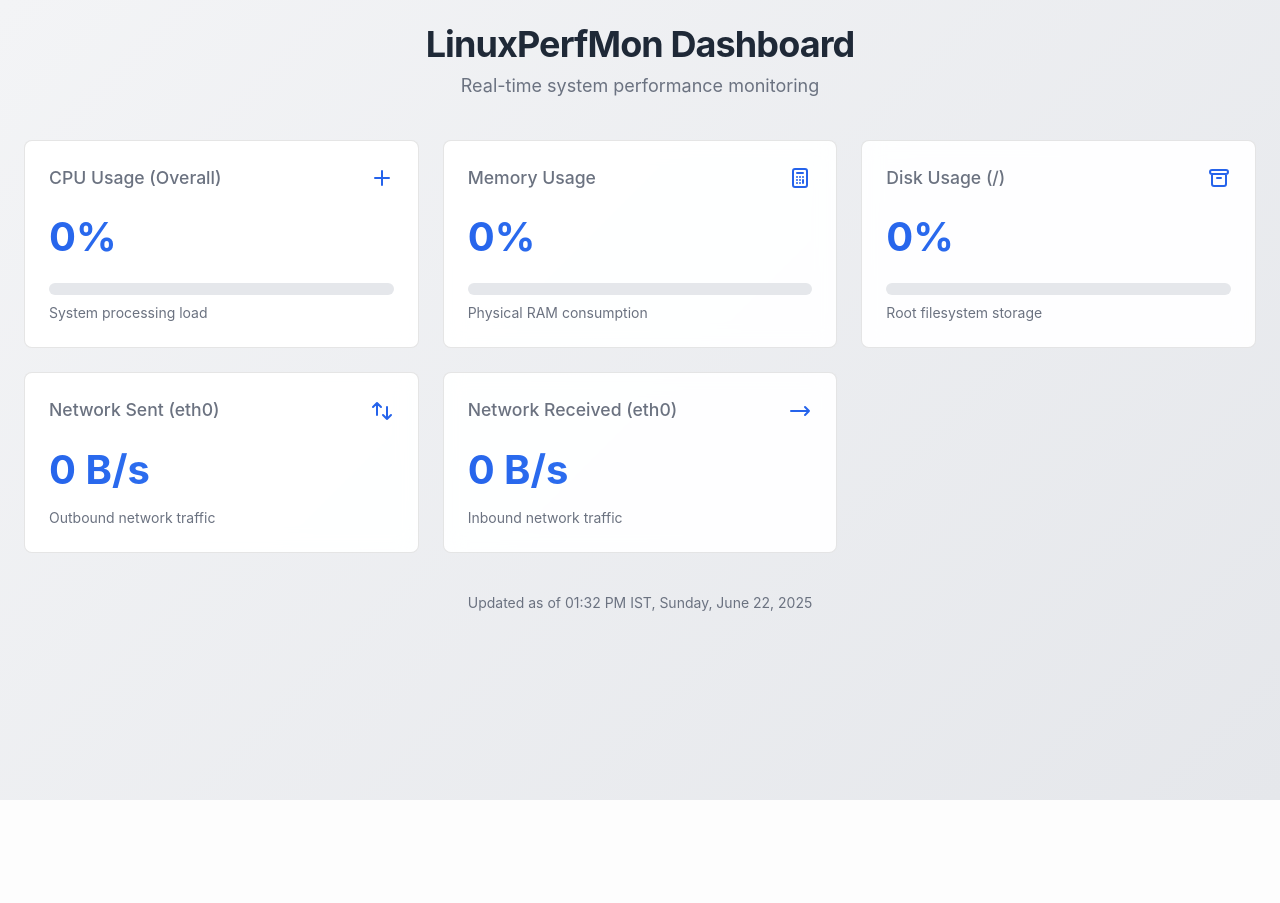
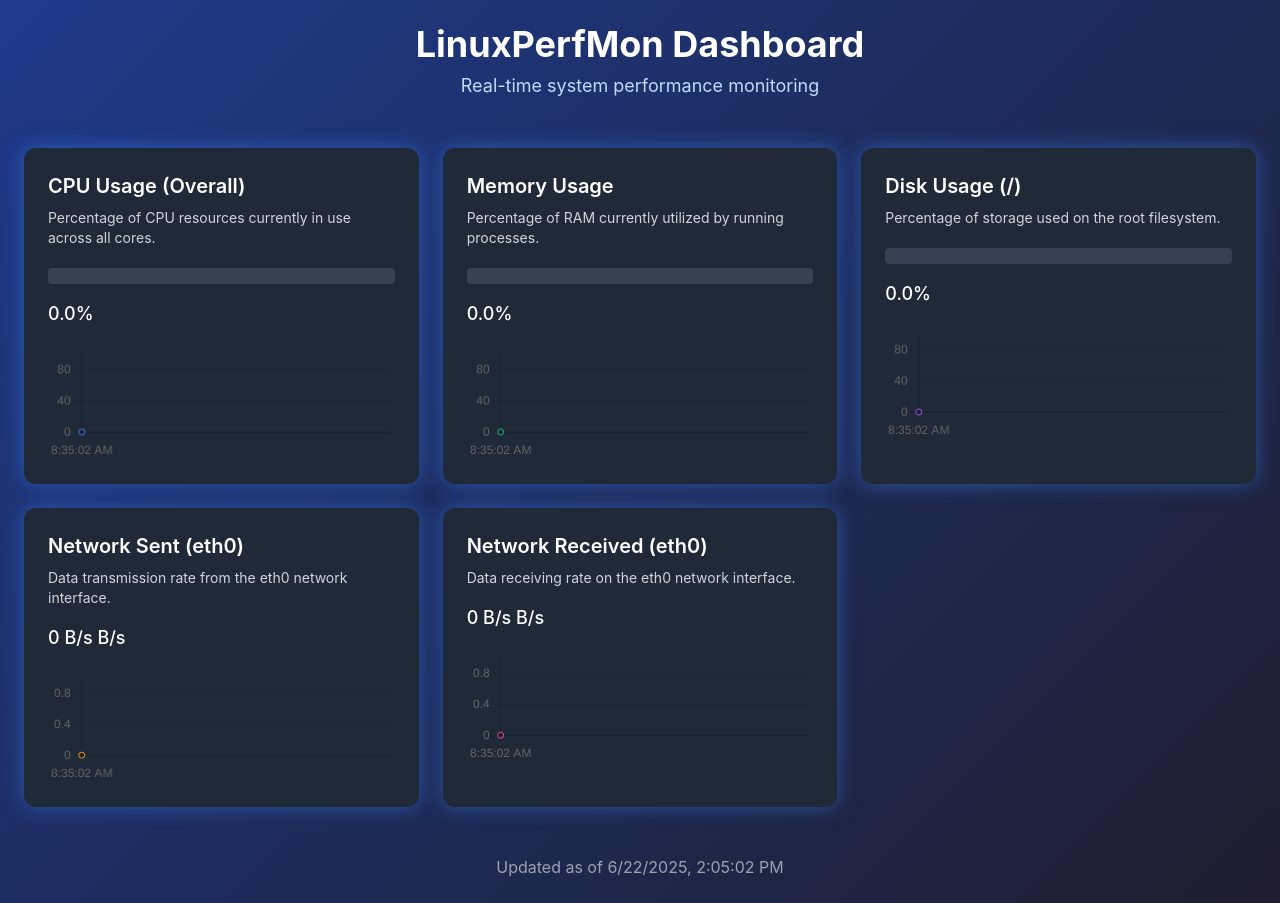
Before and after one commit to bharshubham/operating-system, a Flask app: page / in a window 1280 px wide. Before the commit the page ends 800 px from the top, so only its background shows below. Run offline with Flask 3, Linux system fonts and the light colour scheme; data that the repository does not hold is empty; some libraries are stand-ins or nearby versions.

Commit message:
Update index.html

```diff
--- a/projectOS/template/index.html
+++ b/projectOS/template/index.html
@@ -3,165 +3,247 @@
 <head>
     <meta charset="UTF-8">
     <meta name="viewport" content="width=device-width, initial-scale=1.0">
-    <title>LinuxPerfMon - Light Theme Dashboard</title>
+    <title>LinuxPerfMon Dashboard</title>
     <script src="https://cdn.tailwindcss.com"></script>
+    <script src="https://cdn.jsdelivr.net/npm/chart.js"></script>
     <style>
         body {
-            background: linear-gradient(135deg, #f3f4f6 0%, #e5e7eb 100%);
+            background: linear-gradient(135deg, #1e3a8a, #1e1e2e);
             min-height: 100vh;
             font-family: 'Inter', sans-serif;
-            color: #1f2937;
+        }
+        .glow {
+            box-shadow: 0 0 20px rgba(59, 130, 246, 0.5);
+        }
+        .progress-bar {
+            transition: width 0.5s ease-in-out;
         }
         .card {
-            background: rgba(255, 255, 255, 0.95);
-            backdrop-filter: blur(10px);
-            border: 1px solid rgba(0, 0, 0, 0.1);
             transition: transform 0.3s ease, box-shadow 0.3s ease;
         }
         .card:hover {
             transform: translateY(-5px);
-            box-shadow: 0 10px 20px rgba(0, 0, 0, 0.1);
-        }
-        .metric-value {
-            font-size: 2.5rem;
-            font-weight: 700;
-            background: linear-gradient(45deg, #2563eb, #3b82f6);
-            -webkit-background-clip: text;
-            -webkit-text-fill-color: transparent;
-        }
-        .metric-label {
-            color: #6b7280;
-            font-size: 1.1rem;
-            font-weight: 500;
-        }
-        .progress-bar {
-            background: #e5e7eb;
-            border-radius: 9999px;
-            overflow: hidden;
-            height: 0.75rem;
-        }
-        .progress-fill {
-            background: linear-gradient(90deg, #2563eb, #3b82f6);
-            height: 100%;
-            transition: width 0.5s ease;
-        }
-        .tooltip {
-            position: relative;
-            display: inline-block;
-        }
-        .tooltip .tooltiptext {
-            visibility: hidden;
-            width: 200px;
-            background-color: #1f2937;
-            color: #fff;
-            text-align: center;
-            border-radius: 6px;
-            padding: 8px;
-            position: absolute;
-            z-index: 1;
-            bottom: 125%;
-            left: 50%;
-            margin-left: -100px;
-            opacity: 0;
-            transition: opacity 0.3s;
-            font-size: 0.9rem;
-        }
-        .tooltip:hover .tooltiptext {
-            visibility: visible;
-            opacity: 1;
+            box-shadow: 0 10px 20px rgba(59, 130, 246, 0.3);
         }
     </style>
 </head>
-<body class="p-6">
-    <div class="container mx-auto">
-        <header class="mb-10 text-center">
-            <h1 class="text-4xl font-bold tracking-tight">LinuxPerfMon Dashboard</h1>
-            <p class="text-gray-500 mt-2 text-lg">Real-time system performance monitoring</p>
+<body class="text-white">
+    <div class="container mx-auto p-6">
+        <header class="text-center mb-12">
+            <h1 class="text-4xl font-bold mb-2">LinuxPerfMon Dashboard</h1>
+            <p class="text-lg text-blue-200">Real-time system performance monitoring</p>
         </header>
-        <div class="grid grid-cols-1 sm:grid-cols-2 lg:grid-cols-3 gap-6">
-            <!-- CPU Usage Card -->
-            <div class="card rounded-lg p-6">
-                <div class="flex items-center justify-between">
-                    <h2 class="metric-label">CPU Usage (Overall)</h2>
-                    <div class="tooltip">
-                        <svg class="w-6 h-6 text-blue-600" fill="none" stroke="currentColor" viewBox="0 0 24 24">
-                            <path stroke-linecap="round" stroke-linejoin="round" stroke-width="2" d="M5 12h14M12 5v14"/>
-                        </svg>
-                        <span class="tooltiptext">Percentage of CPU resources currently in use across all cores.</span>
+
+        <div class="grid grid-cols-1 md:grid-cols-2 lg:grid-cols-3 gap-6">
+            <!-- CPU Usage -->
+            <div class="card bg-gray-800 rounded-xl p-6 glow">
+                <h2 class="text-xl font-semibold mb-2">CPU Usage (Overall)</h2>
+                <p class="text-sm text-gray-300 mb-4">Percentage of CPU resources currently in use across all cores.</p>
+                <div class="relative pt-1">
+                    <div class="overflow-hidden h-4 mb-4 text-xs flex rounded bg-gray-700">
+                        <div id="cpu-progress" class="progress-bar shadow-none flex flex-col text-center whitespace-nowrap text-white justify-center bg-blue-500" style="width: 0%"></div>
                     </div>
                 </div>
-                <p class="metric-value mt-4">0%</p>
-                <div class="progress-bar mt-4">
-                    <div class="progress-fill w-0"></div>
-                </div>
-                <p class="text-gray-500 text-sm mt-2">System processing load</p>
+                <p class="text-lg font-medium"><span id="cpu-value">0</span>%</p>
+                <canvas id="cpuChart" class="mt-4" height="100"></canvas>
             </div>
-            <!-- Memory Usage Card -->
-            <div class="card rounded-lg p-6">
-                <div class="flex items-center justify-between">
-                    <h2 class="metric-label">Memory Usage</h2>
-                    <div class="tooltip">
-                        <svg class="w-6 h-6 text-blue-600" fill="none" stroke="currentColor" viewBox="0 0 24 24">
-                            <path stroke-linecap="round" stroke-linejoin="round" stroke-width="2" d="M9 7h6m0 10v-3m-3 3h.01M9 17h.01M9 14h.01M12 14h.01M15 11h.01M12 11h.01M9 11h.01M7 21h10a2 2 0 002-2V5a2 2 0 00-2-2H7a2 2 0 00-2 2v14a2 2 0 002 2z"/>
-                        </svg>
-                        <span class="tooltiptext">Percentage of RAM currently utilized by running processes.</span>
+
+            <!-- Memory Usage -->
+            <div class="card bg-gray-800 rounded-xl p-6 glow">
+                <h2 class="text-xl font-semibold mb-2">Memory Usage</h2>
+                <p class="text-sm text-gray-300 mb-4">Percentage of RAM currently utilized by running processes.</p>
+                <div class="relative pt-1">
+                    <div class="overflow-hidden h-4 mb-4 text-xs flex rounded bg-gray-700">
+                        <div id="memory-progress" class="progress-bar shadow-none flex flex-col text-center whitespace-nowrap text-white justify-center bg-green-500" style="width: 0%"></div>
                     </div>
                 </div>
-                <p class="metric-value mt-4">0%</p>
-                <div class="progress-bar mt-4">
-                    <div class="progress-fill w-0"></div>
-                </div>
-                <p class="text-gray-500 text-sm mt-2">Physical RAM consumption</p>
+                <p class="text-lg font-medium"><span id="memory-value">0</span>%</p>
+                <canvas id="memoryChart" class="mt-4" height="100"></canvas>
             </div>
-            <!-- Disk Usage Card -->
-            <div class="card rounded-lg p-6">
-                <div class="flex items-center justify-between">
-                    <h2 class="metric-label">Disk Usage (/)</h2>
-                    <div class="tooltip">
-                        <svg class="w-6 h-6 text-blue-600" fill="none" stroke="currentColor" viewBox="0 0 24 24">
-                            <path stroke-linecap="round" stroke-linejoin="round" stroke-width="2" d="M5 8h14M5 8a2 2 0 110-4h14a2 2 0 110 4M5 8v10a2 2 0 002 2h10a2 2 0 002-2V8m-9 4h4"/>
-                        </svg>
-                        <span class="tooltiptext">Percentage of storage used on the root filesystem.</span>
+
+            <!-- Disk Usage -->
+            <div class="card bg-gray-800 rounded-xl p-6 glow">
+                <h2 class="text-xl font-semibold mb-2">Disk Usage (/)</h2>
+                <p class="text-sm text-gray-300 mb-4">Percentage of storage used on the root filesystem.</p>
+                <div class="relative pt-1">
+                    <div class="overflow-hidden h-4 mb-4 text-xs flex rounded bg-gray-700">
+                        <div id="disk-progress" class="progress-bar shadow-none flex flex-col text-center whitespace-nowrap text-white justify-center bg-purple-500" style="width: 0%"></div>
                     </div>
                 </div>
-                <p class="metric-value mt-4">0%</p>
-                <div class="progress-bar mt-4">
-                    <div class="progress-fill w-0"></div>
-                </div>
-                <p class="text-gray-500 text-sm mt-2">Root filesystem storage</p>
+                <p class="text-lg font-medium"><span id="disk-value">0</span>%</p>
+                <canvas id="diskChart" class="mt-4" height="100"></canvas>
             </div>
-            <!-- Network Sent Card -->
-            <div class="card rounded-lg p-6">
-                <div class="flex items-center justify-between">
-                    <h2 class="metric-label">Network Sent (eth0)</h2>
-                    <div class="tooltip">
-                        <svg class="w-6 h-6 text-blue-600" fill="none" stroke="currentColor" viewBox="0 0 24 24">
-                            <path stroke-linecap="round" stroke-linejoin="round" stroke-width="2" d="M7 16V4m0 0L3 8m4-4l4 4m6 0v12m0 0l4-4m-4 4l-4-4"/>
-                        </svg>
-                        <span class="tooltiptext">Data transmission rate from the eth0 network interface.</span>
-                    </div>
-                </div>
-                <p class="metric-value mt-4">0 B/s</p>
-                <p class="text-gray-500 text-sm mt-2">Outbound network traffic</p>
+
+            <!-- Network Sent -->
+            <div class="card bg-gray-800 rounded-xl p-6 glow">
+                <h2 class="text-xl font-semibold mb-2">Network Sent (eth0)</h2>
+                <p class="text-sm text-gray-300 mb-4">Data transmission rate from the eth0 network interface.</p>
+                <p class="text-lg font-medium"><span id="network-sent-value">0</span> B/s</p>
+                <canvas id="networkSentChart" class="mt-4" height="100"></canvas>
             </div>
-            <!-- Network Received Card -->
-            <div class="card rounded-lg p-6">
-                <div class="flex items-center justify-between">
-                    <h2 class="metric-label">Network Received (eth0)</h2>
-                    <div class="tooltip">
-                        <svg class="w-6 h-6 text-blue-600" fill="none" stroke="currentColor" viewBox="0 0 24 24">
-                            <path stroke-linecap="round" stroke-linejoin="round" stroke-width="2" d="M17 8l4 4m0 0l-4 4m4-4H3"/>
-                        </svg>
-                        <span class="tooltiptext">Data receiving rate on the eth0 network interface.</span>
-                    </div>
-                </div>
-                <p class="metric-value mt-4">0 B/s</p>
-                <p class="text-gray-500 text-sm mt-2">Inbound network traffic</p>
+
+            <!-- Network Received -->
+            <div class="card bg-gray-800 rounded-xl p-6 glow">
+                <h2 class="text-xl font-semibold mb-2">Network Received (eth0)</h2>
+                <p class="text-sm text-gray-300 mb-4">Data receiving rate on the eth0 network interface.</p>
+                <p class="text-lg font-medium"><span id="network-recv-value">0</span> B/s</p>
+                <canvas id="networkRecvChart" class="mt-4" height="100"></canvas>
             </div>
         </div>
-        <footer class="mt-10 text-center text-gray-500 text-sm">
-            <p>Updated as of 01:32 PM IST, Sunday, June 22, 2025</p>
+
+        <footer class="text-center mt-12 text-gray-400">
+            <p>Updated as of <span id="update-time">01:32 PM IST, Sunday, June 22, 2025</span></p>
         </footer>
     </div>
+
+    <script>
+        // Initialize charts
+        const charts = {
+            cpu: new Chart(document.getElementById('cpuChart').getContext('2d'), {
+                type: 'line',
+                data: {
+                    labels: [],
+                    datasets: [{
+                        label: 'CPU Usage (%)',
+                        data: [],
+                        borderColor: '#3b82f6',
+                        fill: false,
+                        tension: 0.4
+                    }]
+                },
+                options: { scales: { y: { beginAtZero: true, max: 100 } }, plugins: { legend: { display: false } } }
+            }),
+            memory: new Chart(document.getElementById('memoryChart').getContext('2d'), {
+                type: 'line',
+                data: {
+                    labels: [],
+                    datasets: [{
+                        label: 'Memory Usage (%)',
+                        data: [],
+                        borderColor: '#10b981',
+                        fill: false,
+                        tension: 0.4
+                    }]
+                },
+                options: { scales: { y: { beginAtZero: true, max: 100 } }, plugins: { legend: { display: false } } }
+            }),
+            disk: new Chart(document.getElementById('diskChart').getContext('2d'), {
+                type: 'line',
+                data: {
+                    labels: [],
+                    datasets: [{
+                        label: 'Disk Usage (%)',
+                        data: [],
+                        borderColor: '#a855f7',
+                        fill: false,
+                        tension: 0.4
+                    }]
+                },
+                options: { scales: { y: { beginAtZero: true, max: 100 } }, plugins: { legend: { display: false } } }
+            }),
+            networkSent: new Chart(document.getElementById('networkSentChart').getContext('2d'), {
+                type: 'line',
+                data: {
+                    labels: [],
+                    datasets: [{
+                        label: 'Network Sent (B/s)',
+                        data: [],
+                        borderColor: '#f59e0b',
+                        fill: false,
+                        tension: 0.4
+                    }]
+                },
+                options: { scales: { y: { beginAtZero: true } }, plugins: { legend: { display: false } } }
+            }),
+            networkRecv: new Chart(document.getElementById('networkRecvChart').getContext('2d'), {
+                type: 'line',
+                data: {
+                    labels: [],
+                    datasets: [{
+                        label: 'Network Received (B/s)',
+                        data: [],
+                        borderColor: '#ec4899',
+                        fill: false,
+                        tension: 0.4
+                    }]
+                },
+                options: { scales: { y: { beginAtZero: true } }, plugins: { legend: { display: false } } }
+            })
+        };
+
+        // Function to format bytes to human-readable
+        function formatBytes(bytes) {
+            if (bytes < 1024) return bytes + ' B/s';
+            else if (bytes < 1024 * 1024) return (bytes / 1024).toFixed(1) + ' KB/s';
+            else return (bytes / (1024 * 1024)).toFixed(1) + ' MB/s';
+        }
+
+        // Function to fetch and update metrics
+        function updateMetrics() {
+            fetch('/api/metrics')
+                .then(response => response.json())
+                .then(data => {
+                    // Update CPU
+                    document.getElementById('cpu-progress').style.width = `${data.cpu_overall}%`;
+                    document.getElementById('cpu-value').textContent = data.cpu_overall.toFixed(1);
+                    charts.cpu.data.labels.push(new Date().toLocaleTimeString());
+                    charts.cpu.data.datasets[0].data.push(data.cpu_overall);
+                    if (charts.cpu.data.labels.length > 20) {
+                        charts.cpu.data.labels.shift();
+                        charts.cpu.data.datasets[0].data.shift();
+                    }
+                    charts.cpu.update();
+
+                    // Update Memory
+                    document.getElementById('memory-progress').style.width = `${data.memory_percent}%`;
+                    document.getElementById('memory-value').textContent = data.memory_percent.toFixed(1);
+                    charts.memory.data.labels.push(new Date().toLocaleTimeString());
+                    charts.memory.data.datasets[0].data.push(data.memory_percent);
+                    if (charts.memory.data.labels.length > 20) {
+                        charts.memory.data.labels.shift();
+                        charts.memory.data.datasets[0].data.shift();
+                    }
+                    charts.memory.update();
+
+                    // Update Disk
+                    document.getElementById('disk-progress').style.width = `${data.disk_percent}%`;
+                    document.getElementById('disk-value').textContent = data.disk_percent.toFixed(1);
+                    charts.disk.data.labels.push(new Date().toLocaleTimeString());
+                    charts.disk.data.datasets[0].data.push(data.disk_percent);
+                    if (charts.disk.data.labels.length > 20) {
+                        charts.disk.data.labels.shift();
+                        charts.disk.data.datasets[0].data.shift();
+                    }
+                    charts.disk.update();
+
+                    // Update Network Sent
+                    document.getElementById('network-sent-value').textContent = formatBytes(data.network.last_bytes_sent_per_sec);
+                    charts.networkSent.data.labels.push(new Date().toLocaleTimeString());
+                    charts.networkSent.data.datasets[0].data.push(data.network.last_bytes_sent_per_sec);
+                    if (charts.networkSent.data.labels.length > 20) {
+                        charts.networkSent.data.labels.shift();
+                        charts.networkSent.data.datasets[0].data.shift();
+                    }
+                    charts.networkSent.update();
+
+                    // Update Network Received
+                    document.getElementById('network-recv-value').textContent = formatBytes(data.network.last_bytes_recv_per_sec);
+                    charts.networkRecv.data.labels.push(new Date().toLocaleTimeString());
+                    charts.networkRecv.data.datasets[0].data.push(data.network.last_bytes_recv_per_sec);
+                    if (charts.networkRecv.data.labels.length > 20) {
+                        charts.networkRecv.data.labels.shift();
+                        charts.networkRecv.data.datasets[0].data.shift();
+                    }
+                    charts.networkRecv.update();
+
+                    // Update timestamp
+                    document.getElementById('update-time').textContent = new Date().toLocaleString('en-US', { timeZone: 'Asia/Kolkata' });
+                });
+        }
+
+        // Initial update and set interval
+        updateMetrics();
+        setInterval(updateMetrics, 5000);
+    </script>
 </body>
 </html>
```
